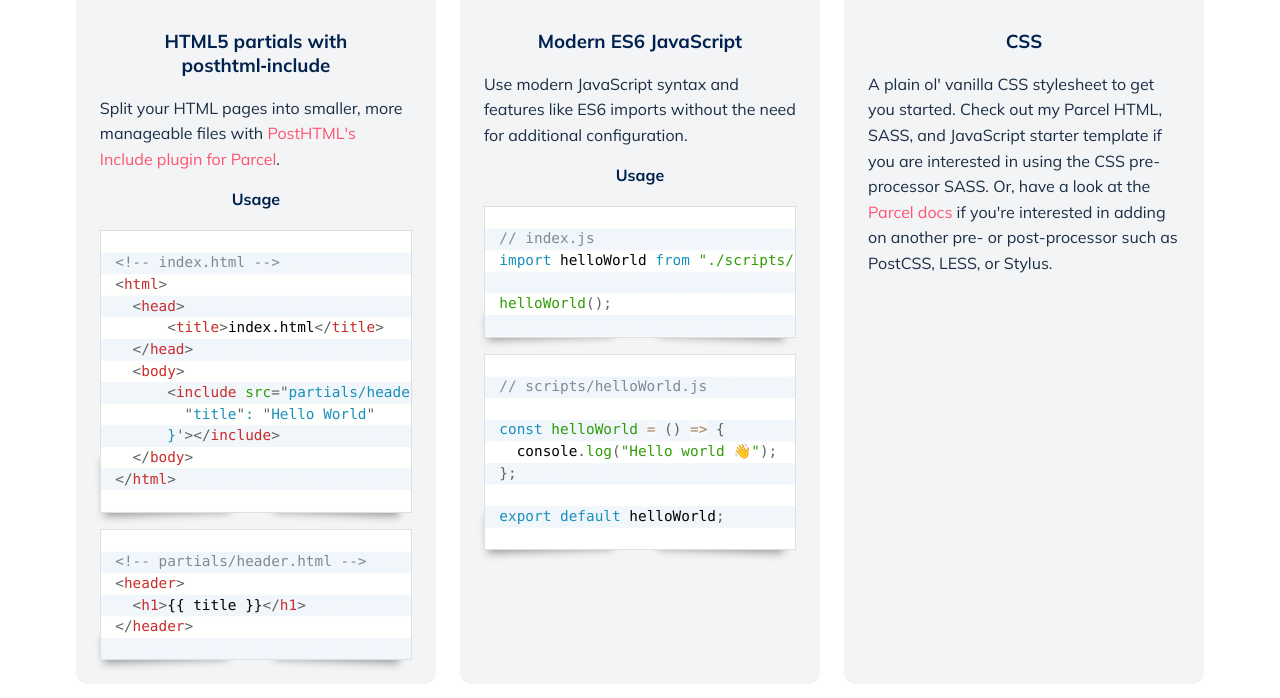
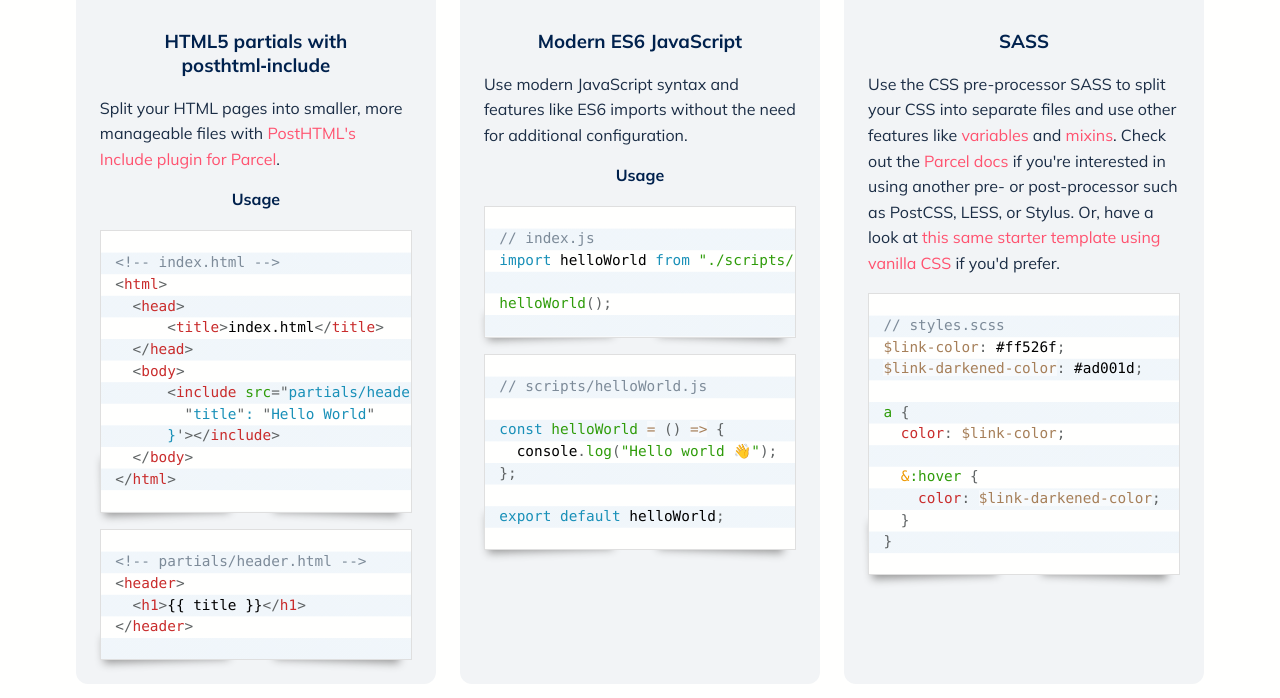
Before and after one commit to aileen-r/parcel-html-sass-js-starter-template, a website built with Parcel: page src/index.html in a window 1280 px wide. Shown: the part 922-1620 px from the top of the page. Built offline with nearby package versions, Linux system fonts and the light colour scheme.

Commit message:
Replace CSS copy with SASS copy

```diff
--- a/src/index.html
+++ b/src/index.html
@@ -4,7 +4,7 @@
     <meta charset="UTF-8" />
     <meta http-equiv="X-UA-Compatible" content="IE=edge" />
     <meta name="viewport" content="width=device-width, initial-scale=1.0" />
-    <title>Parcel HTML, CSS, and JavaScript Starter Template</title>
+    <title>Parcel HTML, SASS, and JavaScript Starter Template</title>
 
     <link rel="preconnect" href="https://fonts.googleapis.com" />
     <link rel="preconnect" href="https://fonts.gstatic.com" crossorigin />
--- a/src/index.js
+++ b/src/index.js
@@ -1,6 +1,7 @@
 import helloWorld from "./scripts/helloWorld";
-import Prism from 'prismjs';
+import Prism from "prismjs";
 
-import 'prismjs/themes/prism-coy.css'
+import "prismjs/themes/prism-coy.css";
+import "prismjs/components/prism-scss";
 
 helloWorld();
--- a/src/partials/features.html
+++ b/src/partials/features.html
@@ -63,21 +63,53 @@ export default helloWorld;
   </article>
   <article class="feature">
     <div class="logo">
-      <img src="url:./assets/css3-logo.svg" alt="CSS3" />
+      <img src="url:./assets/sass-logo.svg" alt="SASS" />
     </div>
-    <h3>CSS</h3>
+    <h3>SASS</h3>
     <p>
-      A plain ol' vanilla CSS stylesheet to get you started. Check out my Parcel
-      HTML, SASS, and JavaScript starter template if you are interested in using
-      the CSS pre-processor SASS. Or, have a look at the
+      Use the CSS pre-processor SASS to split your CSS into separate files and
+      use other features like
+      <a
+        href="https://sass-lang.com/documentation/variables"
+        target="_blank"
+        rel="noopener noreferrer"
+        >variables</a
+      >
+      and
+      <a
+        href="https://sass-lang.com/documentation/at-rules/mixin"
+        target="_blank"
+        rel="noopener noreferrer"
+        >mixins</a
+      >. Check out the
       <a
         href="https://v2.parceljs.org/"
         target="_blank"
         rel="noopener noreferrer"
         >Parcel docs</a
       >
-      if you're interested in adding on another pre- or post-processor such as
-      PostCSS, LESS, or Stylus.
+      if you're interested in using another pre- or post-processor such as
+      PostCSS, LESS, or Stylus. Or, have a look at
+      <a
+        href="https://parcel-html-css-js-starter-template.netlify.app/"
+        target="_blank"
+        rel="noopener noreferrer"
+        >this same starter template using vanilla CSS</a
+      >
+      if you'd prefer.
     </p>
+    <pre><code class="language-scss">
+// styles.scss
+$link-color: #ff526f;
+$link-darkened-color: #ad001d;
+
+a {
+  color: $link-color;
+
+  &:hover {
+    color: $link-darkened-color;
+  }
+}
+        </code></pre>
   </article>
 </div>
--- a/src/partials/footer.html
+++ b/src/partials/footer.html
@@ -3,7 +3,7 @@
   >PostHTML logo from
   <a href="https://freebiesupply.com/" target="_blank" rel="noopener noreferrer"
     >Freebie Supply</a
-  >. ES6 and CSS3 logos from
+  >. ES6 logo from
   <a
     href="http://www.bobbyberberyan.com/"
     target="_blank"
--- a/src/partials/header.html
+++ b/src/partials/header.html
@@ -7,14 +7,14 @@
 </p>
 <div class="get-started">
   <a
-    href="https://app.netlify.com/start/deploy?repository=https://github.com/aileen-r/parcel-html-css-js-starter-template"
+    href="https://app.netlify.com/start/deploy?repository=https://github.com/aileen-r/parcel-html-sass-js-starter-template"
     target="_blank"
     rel="noopener noreferrer"
     ><img src="url:./assets/deploy-to-netlify.svg" alt="Deploy to Netlify"
   /></a>
   <a
     class="github-button"
-    href="https://github.com/aileen-r/parcel-html-css-js-starter-template"
+    href="https://github.com/aileen-r/parcel-html-sass-js-starter-template"
     target="_blank"
     rel="noopener noreferrer"
     ><img
--- a/src/partials/main.html
+++ b/src/partials/main.html
@@ -3,7 +3,7 @@
     <div class="container">
       <include
         src="partials/header.html"
-        locals='{ "title": "HTML, CSS, and JavaScript Starter Template"}'
+        locals='{ "title": "HTML, SASS, and JavaScript Starter Template"}'
       ></include>
     </div>
   </header>
```
Also changed, not shown: README.md, src/assets/css3-logo.svg (deleted), src/assets/sass-logo.svg (added).
